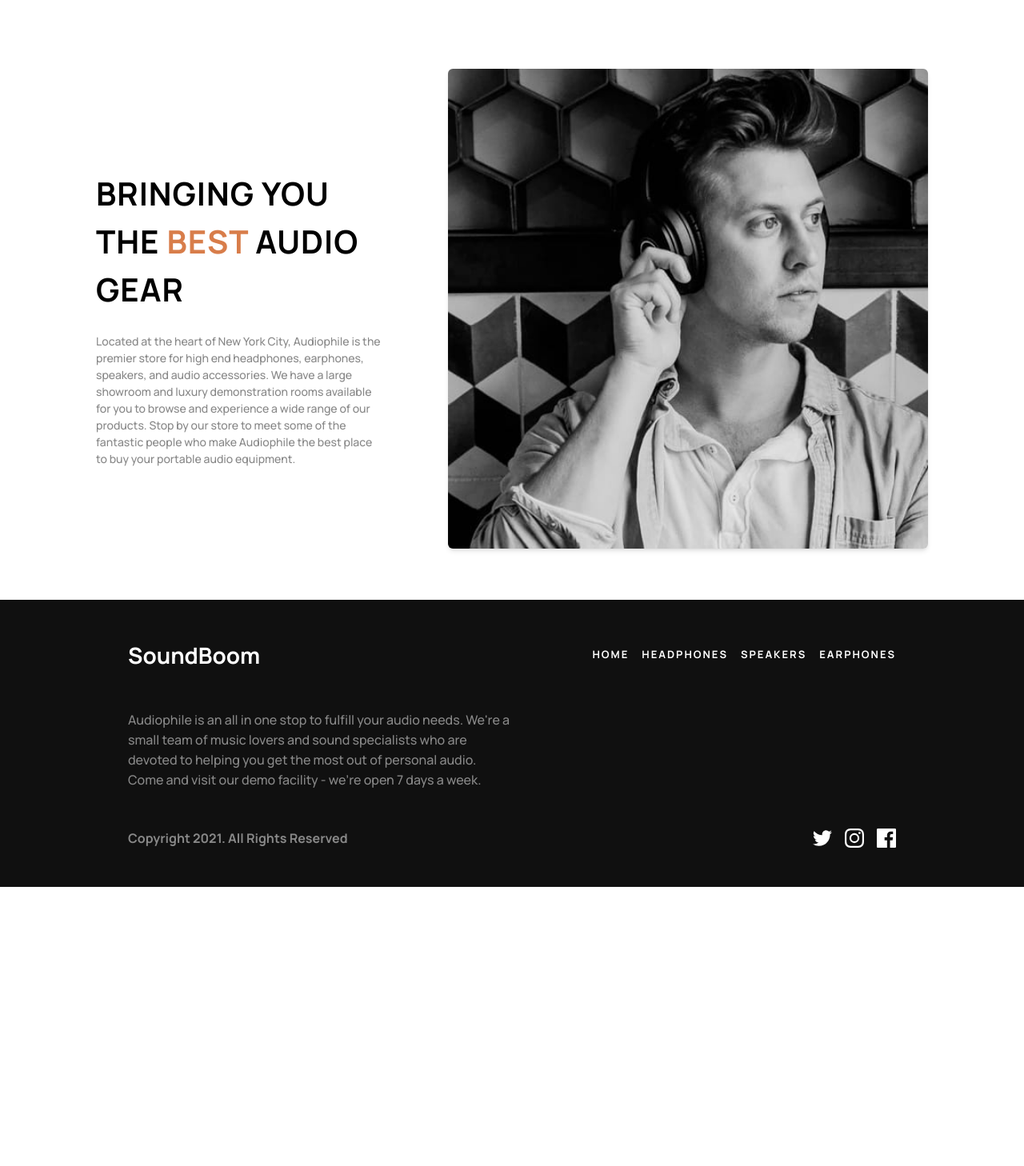
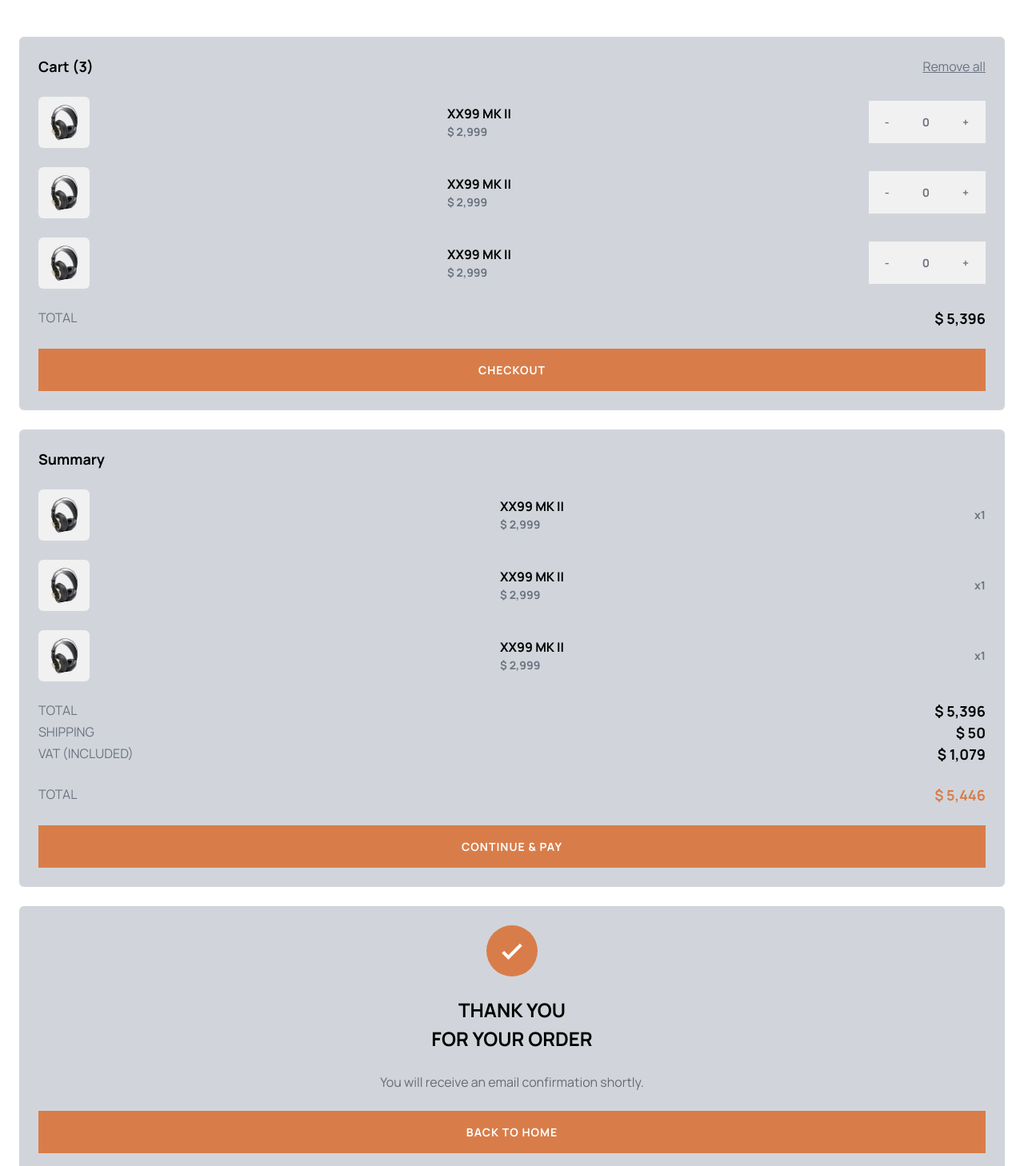
Before and after one commit to yret1/soundboom, a React (Vite) app: page /product in a window 1280 px wide. Shown: the part 2432-3890 px from the top of the page at 80% size. Before the commit the page ends 3541 px from the top, so only its background shows below. Built offline with nearby package versions, Linux system fonts and the light colour scheme.

Commit message:
Created new components

```diff
--- /dev/null
+++ b/src/components/Cart.tsx
@@ -0,0 +1,30 @@
+
+import CartItem from './CartItem'
+
+const Cart = () => {
+  return (
+    <section className="rounded-md h-full mx-6 my-6 bg-gray-300">
+        <article className='p-6 flex flex-col'>
+            <article className='flex justify-between'>
+                <p className='text-18 font-bold mb-6'>Cart (3)</p>
+                <button className='text-15 text-gray-500 mb-6 underline'>Remove all</button>
+            </article>
+            <CartItem inCartPage={true}/>
+            <CartItem inCartPage={true}/>
+            <CartItem inCartPage={true}/>
+
+            <article className='flex justify-between'>
+                <p className='text-15 text-gray-500 mb-6'>TOTAL</p>
+                <p className='text-18 font-bold mb-6'>$ 5,396</p>
+            </article>
+            <button /* onClick={handleClick}  */className="py-4 px-5 bg-primary-100 text-14 tracking-1 font-bold text-white hover:bg-primary-200">
+        CHECKOUT
+            </button>
+        </article>
+
+
+    </section>
+  )
+}
+
+export default Cart
--- /dev/null
+++ b/src/components/CartItem.tsx
@@ -0,0 +1,30 @@
+import { AddRemoveContext } from '../context/AddRemoveContext'
+import AddRemoveItem from './AddRemoveItem'
+
+interface CartItemProps{
+    inCartPage?: boolean;
+}
+
+const CartItem: React.FC<CartItemProps> = ({inCartPage = false}) => {
+  return (
+    <article className='flex flex-row justify-between items-center pb-6'>
+                <img
+                className="rounded-md w-16 h-16 object-cover"
+                src="./assets/cart/image-xx99-mark-one-headphones.jpg"
+                ></img>
+                <article className='flex flex-col'>
+                    <p className='text-15 font-bold'>XX99 MK II</p>
+                    <p className='text-14 font-bold text-gray-500'>$ 2,999</p>
+                </article>
+                {inCartPage ? (
+                    <AddRemoveContext>
+                        <AddRemoveItem/>
+                    </AddRemoveContext>
+                ): (
+                <p className='text-14 font-bold text-gray-500'>x1</p>
+                )}
+            </article>
+  )
+}
+
+export default CartItem
--- a/src/components/ProductArticle.tsx
+++ b/src/components/ProductArticle.tsx
@@ -26,7 +26,6 @@ interface ProductArticleProps {
     others?: OtherProduct[];
     new: boolean;
   };
-
 }
 
 const ProductArticle : React.FC<ProductArticleProps> = ({text}) => {
--- /dev/null
+++ b/src/components/Summary.tsx
@@ -0,0 +1,38 @@
+import CartItem from './CartItem'
+
+const Summary = () => {
+  return (
+    <section className="rounded-md h-full mx-6 my-6 bg-gray-300">
+        <article className='p-6 flex flex-col'>
+            <article className='flex justify-between'>
+                <p className='text-18 font-bold mb-6'>Summary</p>
+            </article>
+            <CartItem inCartPage={false}/>
+            <CartItem inCartPage={false}/>
+            <CartItem inCartPage={false}/>
+
+            <article className='flex justify-between'>
+                <p className='text-15 text-gray-500'>TOTAL</p>
+                <p className='text-18 font-bold'>$ 5,396</p>
+            </article>
+            <article className='flex justify-between'>
+                <p className='text-15 text-gray-500'>SHIPPING</p>
+                <p className='text-18 font-bold'>$ 50</p>
+            </article>
+            <article className='flex justify-between'>
+                <p className='text-15 text-gray-500'>VAT (INCLUDED)</p>
+                <p className='text-18 font-bold'>$ 1,079</p>
+            </article>
+            <article className='flex justify-between my-6'>
+                <p className='text-15 text-gray-500'>TOTAL</p>
+                <p className='text-18 font-bold text-primary-100'>$ 5,446</p>
+            </article>
+            <button /*onClick={handleClick}*/className="py-4 px-5 bg-primary-100 text-14 tracking-1 font-bold text-white hover:bg-primary-200">
+        CONTINUE & PAY
+            </button>
+        </article>
+    </section>
+  )
+}
+
+export default Summary
--- /dev/null
+++ b/src/components/ThankyouModal.tsx
@@ -0,0 +1,19 @@
+import React from 'react'
+
+const ThankyouModal = () => {
+  return (
+    <section className="rounded-md h-full mx-6 my-6 bg-gray-300">
+        <article className='p-6 flex flex-col text-center justify-center items-center'>
+            <img className="w-16 mb-6" src="./assets/checkout/icon-order-confirmation.svg"></img>
+                <p className='text-24 font-bold mb-6'>THANK YOU <br></br>FOR YOUR ORDER</p>
+                <p className='text-15 mb-6 opacity-50'>You will receive an email confirmation shortly.</p>
+            <button /* onClick={handleClick} */className=" w-full py-4 px-5 bg-primary-100 text-14 tracking-1 font-bold text-white hover:bg-primary-200"> BACK TO HOME
+            </button>
+        </article>
+
+
+    </section>
+  )
+}
+
+export default ThankyouModal
--- a/src/pages/ProductDetail.tsx
+++ b/src/pages/ProductDetail.tsx
@@ -2,6 +2,9 @@ import ProductArticle from '../components/ProductArticle'
 import ProductFeatures from '../components/ProductFeatures'
 import YouMayAlsoLike from '../components/YouMayAlsoLike'
 import ProductImageGrid from '../components/ProductImageGrid'
+import Cart from '../components/Cart';
+import Summary from '../components/Summary';
+import ThankyouModal from '../components/ThankyouModal';
 
 type OtherProduct = {
   slug: string;
@@ -81,6 +84,9 @@ const ProductDetail : React.FC<currentProduct> = ({product}) => {
       <ProductFeatures features={features} includes={includes} />
       <ProductImageGrid images={images}/>
       <YouMayAlsoLike  others={product.others || []}/>
+      <Cart/>
+      <Summary/>
+      <ThankyouModal/>
     </>
   )
 }
```
